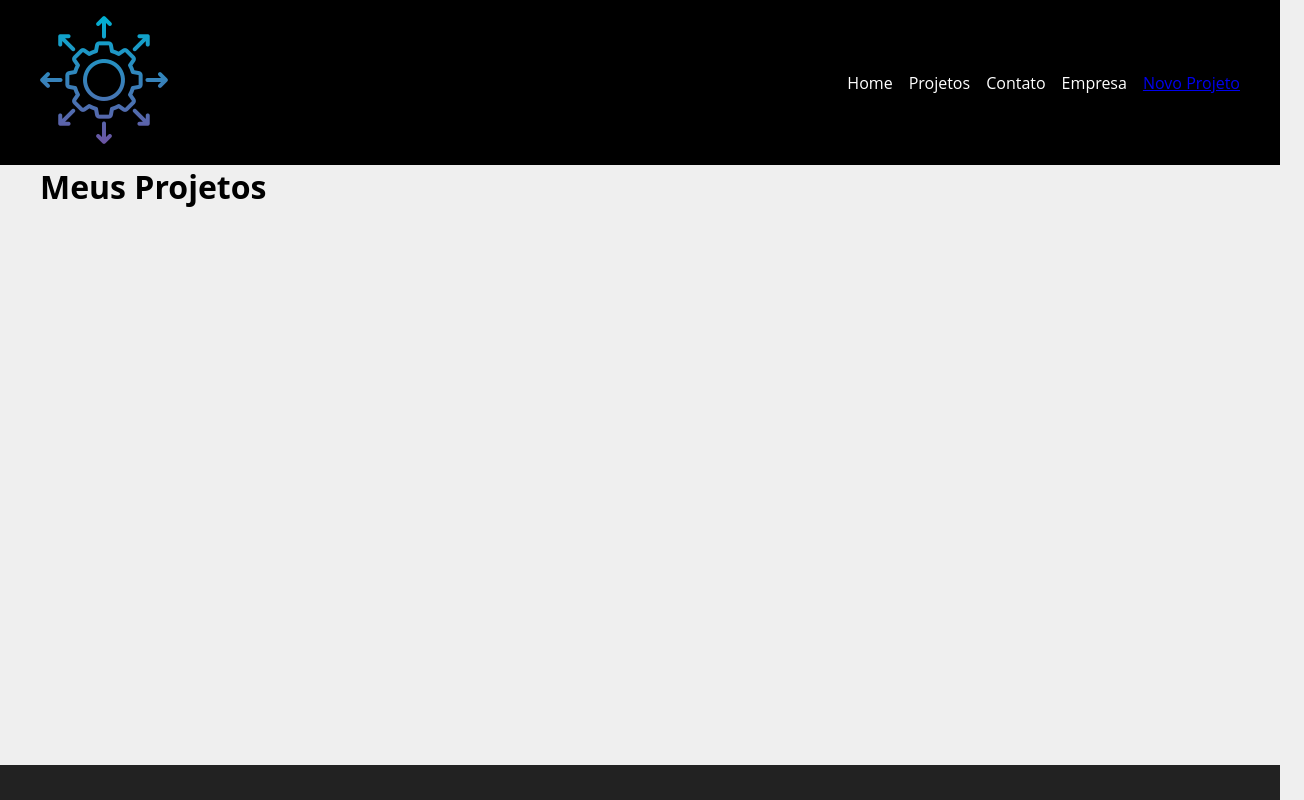
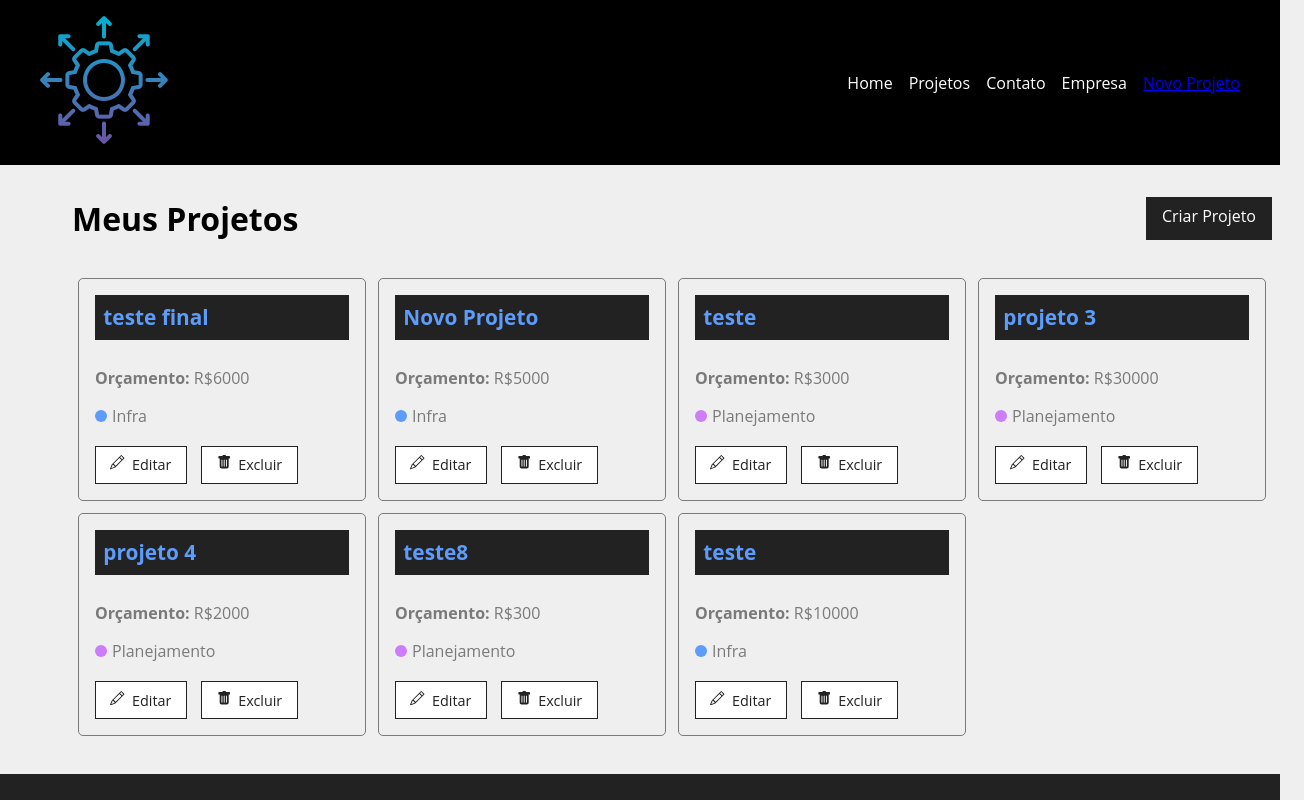
Before and after one commit to JoaoFP-QA/gerenciamento-de-projeto, a React (Create React App) app: page /Projects in a window 1280 px wide. Shown: the top 800 px of the page, 1304 px wide, since content can reach past the window. Built offline with nearby package versions, Linux system fonts and the light colour scheme; data requests are answered from the project's data file.

Commit message:
finalizando a etapa dos cards

```diff
--- a/db.json
+++ b/db.json
@@ -54,6 +54,28 @@
       },
       "cost": 0,
       "services": []
+    },
+    {
+      "id": "71b3",
+      "name": "teste8",
+      "budget": "300",
+      "category": {
+        "id": "4",
+        "name": "Planejamento"
+      },
+      "cost": 0,
+      "services": []
+    },
+    {
+      "id": "0d50",
+      "name": "teste",
+      "budget": "10000",
+      "category": {
+        "id": "1",
+        "name": "Infra"
+      },
+      "cost": 0,
+      "services": []
     }
   ],
   "categories": [
--- a/src/components/pages/Projects.js
+++ b/src/components/pages/Projects.js
@@ -1,7 +1,16 @@
 import { useLocation } from "react-router-dom/cjs/react-router-dom"
+
+import { useState, useEffect } from "react"
 import Message from "../layout/Message"
+import Container from '../layout/Container'
+import LinkButton from '../layout/LinkButton'
+import ProjectCard from "../project/ProjectCard"
+
+import styles from './Projects.module.css'
+
 
 function Projects() {
+    const [projects, setProjects] = useState([])
 
     const location = useLocation()
     let message = ''
@@ -9,10 +18,46 @@
         message = location.state.message
     }
 
+    useEffect(() => {
+
+        fetch('http://localhost:5000/projects', {
+            method: 'GET',
+            headers: {
+                'Content-Type': 'appçication/json',
+            },
+        })
+            .then((resp) => resp.json())
+            .then((data) => {
+                console.log(data)
+                setProjects(data)
+
+            })
+            .catch((err) => console.log(err))
+
+
+    }, [])
+
     return (
-    <div>
+    <div className={styles.project_container}>
+        <div className={styles.title_container}>
         <h1>Meus Projetos</h1>
+        <LinkButton to="/newproject" text="Criar Projeto" />
+        </div>
+
         {message &&<Message type="success" msg={message} />}
+        <Container customClass="start">
+          {projects.length > 0 &&
+            projects.map((project) => (
+            <ProjectCard
+            id={project.id}
+            name={project.name}
+            budget={project.budget}
+            category={project.category.name}
+            key={project.id}
+            />
+        ))}
+
+        </Container>
     </div>
     )
 }
--- /dev/null
+++ b/src/components/pages/Projects.module.css
@@ -0,0 +1,8 @@
+.project_container {
+    padding: 2em;
+}
+.title_container {
+    display: flex;
+    justify-content: space-between;
+    margin-bottom: 2em;
+}
--- /dev/null
+++ b/src/components/project/ProjectCard.js
@@ -0,0 +1,29 @@
+import { Link } from 'react-router-dom/cjs/react-router-dom'
+import styles from './ProjectCard.module.css'
+
+import { BsPencil, BsFillTrashFill } from 'react-icons/bs'
+
+function ProjectCard ({ id, name, budget, category, handleRemove }) {
+
+    return (
+        <div className={styles.project_card}>
+            <h4>{name}</h4>
+            <p>
+                <span>Orçamento:</span> R${budget}
+            </p>
+            <p className={styles.category_text}>
+                <span className={`${styles[category.toLowerCase()]}`}></span> {category}
+            </p>
+            <div className={styles.project_card_actions}>
+                <Link to="/">
+                    <BsPencil /> Editar
+                </Link>
+                <button>
+                    <BsFillTrashFill /> Excluir
+                </button>
+            </div>
+        </div>
+    )
+}
+
+export default ProjectCard
--- /dev/null
+++ b/src/components/project/ProjectCard.module.css
@@ -0,0 +1,81 @@
+.project_card {
+    padding: 1em;
+    border: 1px solid #7a7a7a;
+    border-radius: 5px;
+    width: 24%;
+    margin: 0.5%;
+}
+
+.project_card h4 {
+    background-color: #222;
+    color: #5d9cfa;
+    padding: 0.4em;
+    margin-bottom: 1.3em;
+    font-size: 1.3em;
+
+}
+
+.project_card p {
+    color: #7a7a7a;
+    margin-bottom: 1em;
+
+}
+
+.project_card p span {
+    font-weight: bold;
+}
+
+.category_text {
+    display: flex;
+    align-items: center;
+}
+.category_text span {
+    display: block;
+    width: 12px;
+    height: 12px;
+    border-radius: 50%;
+    background-color: #ccc;
+    margin-right: 5px;
+}
+.category_text .infra {
+    background-color: #5d9cfa;
+}
+.category_text .desenvolvimento {
+    background-color: #5dfa9e;
+}
+.category_text .design {
+    background-color: #fabb5d;
+}
+.category_text .planejamento {
+    background-color: #cd7cfc;
+}
+.project_card_actions {
+    margin-top: 1.2em;
+    display: flex;
+    align-items: center;
+}
+.project_card_actions a,
+.project_card_actions button {
+    text-decoration: none;
+    border: none;
+    background-color: #fff;
+    color: #222;
+    font-size: 0.9em;
+    padding: 0.6em 1em;
+    margin-right: 1em;
+    cursor: pointer;
+    border: 1px solid #222;
+    display: flex;
+    align-content: center;
+    justify-content: center;
+    transition: 0.5s;
+
+}
+.project_card_actions svg {
+    margin-right: .5em;
+}
+.project_card_actions a:hover,
+.project_card_actions button:hover {
+    background-color: #222;
+    color: #5d9cfa;
+}
```
Also changed, not shown: src/components/layout/Loading.js (added, +8 -0 lines), src/components/layout/Loading.module.css (added), src/img/icons8-loading-96.png (added).
